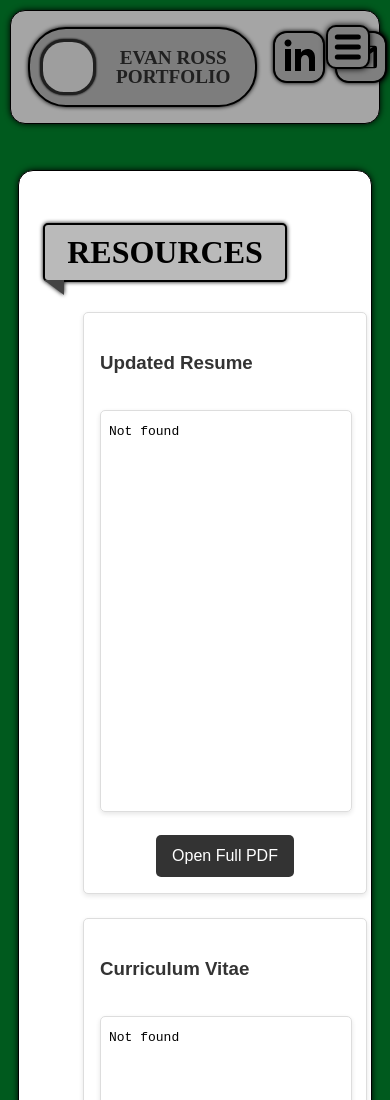
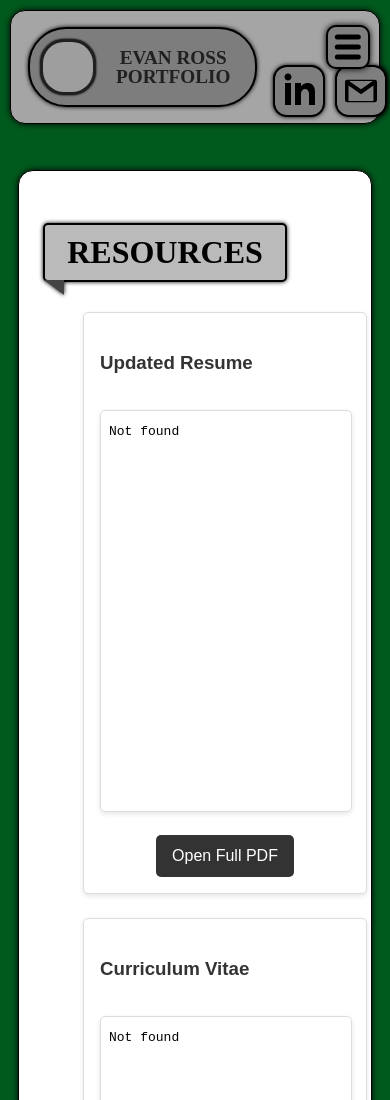
Before and after one commit to evanross14/PortfolioWebsite, a plain HTML site: page index.html in a window 390 px wide. Shown: the top 1100 px of the page. Drawn offline with Linux system fonts and the light colour scheme; grey boxes are pictures that could not be loaded.

Commit message:
Aaaaaaalmost...

```diff
--- a/style.css
+++ b/style.css
@@ -147,10 +147,6 @@ header.visible {
         width: 50px;
     }
 
-    .social-icons {
-        transform: translateY(-10px);
-    }
-
 }
 
 
@@ -200,6 +196,8 @@ header.visible {
     position: relative;
     display: flex;
     gap: 10px;
+    transform: scale(85%);
+    transform: translateY(30%);
 }
 
 .social-icons a {
```
